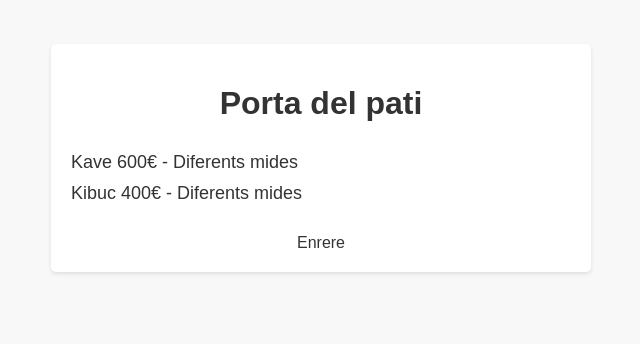
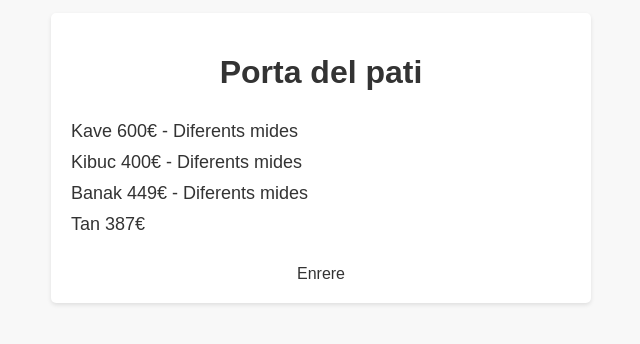
Before and after one commit to blascogarosm/blascogarosm.github.io, a plain HTML site: page taules.html in a window 1280 px wide. Shown: the part 242-586 px from the top of the page, without its empty margins (319-959 px from the left). Drawn offline with Linux system fonts and the light colour scheme.

Commit message:
Update taules.html

```diff
--- a/taules.html
+++ b/taules.html
@@ -55,6 +55,10 @@
         <ul>
             <li><a href="https://kavehome.com/es/es/p/mesa-extensible-oval-oqui-en-chapa-de-roble-y-patas-de-madera-maciza-o-140-220-x-90-cm">Kave 600€ - Diferents mides</a></li>
             <li><a href="https://www.kibuc.com/es/mesas-de-comedor/106275-mesa-odin-140cm-extensible.html">Kibuc 400€ - Diferents mides</a></li>
+            <li><a href="https://www.banak.com/item/UX-0539A/gael-mesa-de-comedor-extensible-rectangular-120-170-de-madera-natural">Banak 449€ - Diferents mides</a></li>
+            <li><a href="https://www.banak.com/item/MP-0052BC/tan-mesa-de-comedor-plegable-rectangular-88-160-de-madera-blanca">Tan 387€</a></li>
+
+
         </ul>
         <a class="back-link" href="index.html">Enrere</a>
     </div>
```
